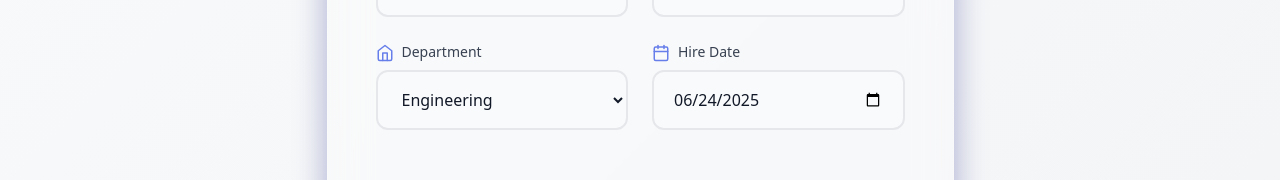
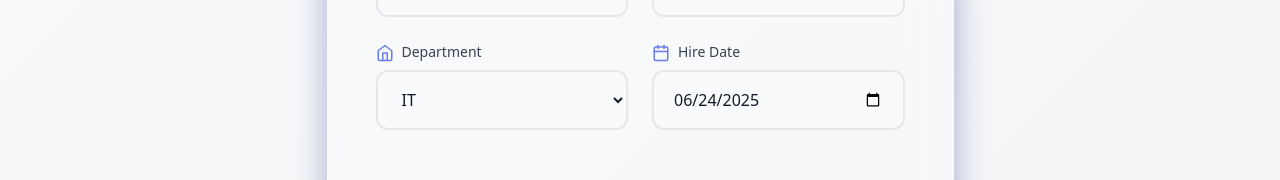
Before and after one commit to Vinod-Rajapaksha/Employee-Management-System, a React (Create React App) app in the folder frontend/: page /add in a window 1280 px wide. Shown: the part 607-787 px from the top of the page. Built offline with nearby package versions, Linux system fonts and the light colour scheme.

Commit message:
update department details

```diff
--- a/frontend/src/pages/AddEmployee.js
+++ b/frontend/src/pages/AddEmployee.js
@@ -21,7 +21,7 @@ function AddEmployee() {
     email: "",
     phone: "",
     jobTitle: "",
-    department: "Engineering",
+    department: "IT",
     hireDate: new Date().toISOString().split("T")[0],
   });
 
@@ -45,9 +45,8 @@ function AddEmployee() {
   }, []);
 
   const departments = [
-    "Engineering",
+    "IT",
     "Marketing",
-    "IT",
     "Sales",
     "HR",
     "Finance",
--- a/frontend/src/pages/EditEmployee.js
+++ b/frontend/src/pages/EditEmployee.js
@@ -22,7 +22,7 @@ function EditEmployee() {
     email: "",
     phone: "",
     jobTitle: "",
-    department: "Engineering",
+    department: "IT",
     hireDate: "",
   });
 
@@ -49,7 +49,7 @@ function EditEmployee() {
   }, []);
 
   const departments = [
-    "Engineering",
+    "IT",
     "Marketing",
     "Sales",
     "HR",
```
